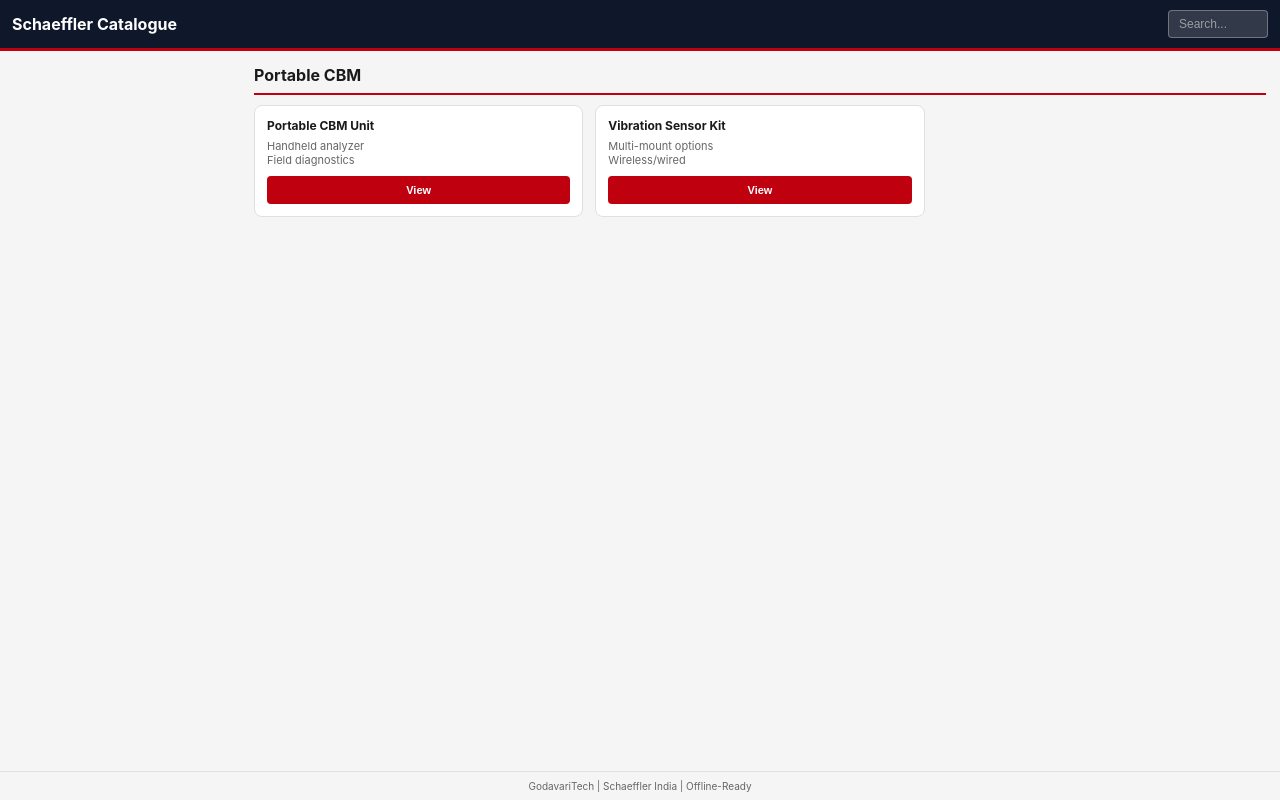
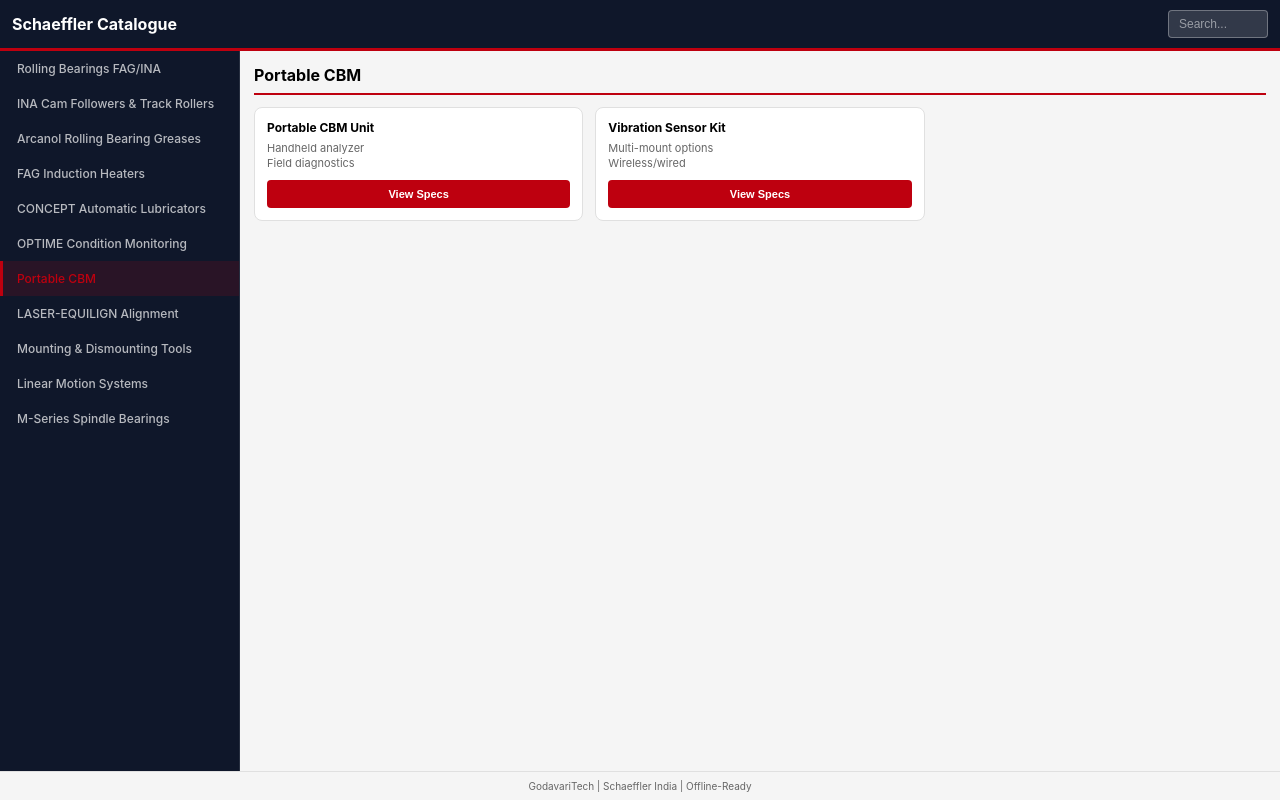
Before and after one commit to Sushilxz/schaeffler-catalogue, a plain HTML site: page index.html in a window 1280 px wide. Both pictures are taken after a click on the element "Portable CBM". Drawn offline with Linux system fonts and the light colour scheme.

Commit message:
Update index.html

```diff
--- a/index.html
+++ b/index.html
@@ -8,143 +8,203 @@
 <title>Schaeffler Catalogue</title>
 <link rel="manifest" href="manifest.json">
 <style>
-:root{--dark:#0F172A;--red:#BE000F;--bg:#fff;--txt:#1a1a1a;--sec:#666;--border:#e0e0e0}
-*{margin:0;padding:0;box-sizing:border-box}
-body{height:100vh;font-family:-apple-system,BlinkMacSystemFont,'Segoe UI',Roboto,sans-serif;background:#f5f5f5;color:var(--txt);display:flex;flex-direction:column;overflow:hidden;-webkit-user-select:none;user-select:none}
-header{background:var(--dark);color:#fff;padding:10px 12px;display:flex;justify-content:space-between;align-items:center;border-bottom:3px solid var(--red);z-index:100;flex-shrink:0}
-h1{font-size:16px;font-weight:700;margin:0}
-.menu{background:0;border:0;color:#fff;font-size:18px;cursor:pointer;padding:4px;display:none}
-.search{background:rgba(255,255,255,.15);border:1px solid rgba(255,255,255,.3);border-radius:4px;padding:6px 10px;color:#fff;font-size:12px;width:100px;transition:width.2s}
-.search::placeholder{color:rgba(255,255,255,.5)}
-.search:focus{outline:0;width:140px;border-color:var(--red)}
-.container{display:flex;flex:1;overflow:hidden}
-.sidebar{background:var(--dark);width:240px;overflow-y:auto;border-right:1px solid rgba(255,255,255,.1);flex-shrink:0;transition:transform.3s}
-.sidebar.hide{transform:translateX(-100%)}
-.item{padding:10px 14px;color:rgba(255,255,255,.7);cursor:pointer;border-left:3px solid transparent;font-size:12px;font-weight:500;transition:all.1s}
-.item:hover{background:rgba(255,255,255,.08);color:#fff}
-.item.on{background:rgba(190,0,15,.15);color:var(--red);border-left-color:var(--red)}
-.content{flex:1;overflow-y:auto;padding:14px}
-.title{font-size:16px;font-weight:700;margin-bottom:10px;padding-bottom:8px;border-bottom:2px solid var(--red)}
-.grid{display:grid;grid-template-columns:repeat(auto-fill,minmax(260px,1fr));gap:12px}
-.card{background:var(--bg);border:1px solid var(--border);border-radius:8px;padding:12px;transition:all.15s;cursor:pointer}
-.card:hover{box-shadow:0 2px 8px rgba(190,0,15,.12);border-color:var(--red)}
-.name{font-size:12px;font-weight:700;margin-bottom:6px}
-.spec{font-size:11px;color:var(--sec);line-height:1.3;margin-bottom:8px}
-.btn{width:100%;padding:8px;background:var(--red);color:#fff;border:0;border-radius:4px;font-size:11px;font-weight:600;cursor:pointer}
-.btn:active{background:#9a000c}
-@media(max-width:768px){.menu{display:block}.grid{grid-template-columns:1fr}.search{width:80px}.search:focus{width:120px}}
-footer{padding:8px 12px;font-size:10px;color:var(--sec);text-align:center;border-top:1px solid var(--border);flex-shrink:0}
+* { margin: 0; padding: 0; box-sizing: border-box; }
+body { height: 100vh; font-family: -apple-system, BlinkMacSystemFont, 'Segoe UI', Roboto, sans-serif; background: #f5f5f5; display: flex; flex-direction: column; overflow: hidden; }
+header { background: #0F172A; color: #fff; padding: 10px 12px; display: flex; justify-content: space-between; align-items: center; border-bottom: 3px solid #BE000F; flex-shrink: 0; }
+h1 { font-size: 16px; font-weight: 700; }
+.search { background: rgba(255,255,255,0.15); border: 1px solid rgba(255,255,255,0.3); border-radius: 4px; padding: 6px 10px; color: #fff; font-size: 12px; width: 100px; }
+.search::placeholder { color: rgba(255,255,255,0.5); }
+.search:focus { outline: none; width: 140px; border-color: #BE000F; }
+.menu { background: none; border: none; color: #fff; font-size: 18px; cursor: pointer; display: none; padding: 4px; }
+.container { display: flex; flex: 1; overflow: hidden; }
+.sidebar { background: #0F172A; width: 240px; overflow-y: auto; border-right: 1px solid rgba(255,255,255,0.1); flex-shrink: 0; }
+.sidebar.hide { display: none; }
+.item { padding: 10px 14px; color: rgba(255,255,255,0.7); cursor: pointer; border-left: 3px solid transparent; font-size: 12px; font-weight: 500; }
+.item:hover { background: rgba(255,255,255,0.08); }
+.item.active { background: rgba(190,0,15,0.15); color: #BE000F; border-left-color: #BE000F; }
+.content { flex: 1; overflow-y: auto; padding: 14px; }
+.title { font-size: 16px; font-weight: 700; margin-bottom: 12px; padding-bottom: 8px; border-bottom: 2px solid #BE000F; }
+.grid { display: grid; grid-template-columns: repeat(auto-fill, minmax(260px, 1fr)); gap: 12px; }
+.card { background: #fff; border: 1px solid #e0e0e0; border-radius: 8px; padding: 12px; }
+.card:hover { box-shadow: 0 2px 8px rgba(190,0,15,0.12); border-color: #BE000F; }
+.card-name { font-size: 12px; font-weight: 700; margin-bottom: 6px; }
+.card-spec { font-size: 11px; color: #666; line-height: 1.4; margin-bottom: 8px; }
+.btn { width: 100%; padding: 8px; background: #BE000F; color: #fff; border: none; border-radius: 4px; font-size: 11px; font-weight: 600; cursor: pointer; }
+.btn:active { background: #9a000c; }
+footer { padding: 8px 12px; font-size: 10px; color: #666; text-align: center; border-top: 1px solid #e0e0e0; flex-shrink: 0; }
+@media (max-width: 768px) { .menu { display: block; } .grid { grid-template-columns: 1fr; } .sidebar.hide { display: none; } }
 </style>
 </head>
 <body>
 <header>
-<div><h1>Schaeffler Catalogue</h1></div>
+  <h1>Schaeffler Catalogue</h1>
   <input class="search" id="search" placeholder="Search...">
   <button class="menu" id="menu">☰</button>
 </header>
+
 <div class="container">
   <div class="sidebar" id="sidebar"></div>
-<div class="content"><div class="title" id="title">Rolling Bearings</div><div class="grid" id="grid"></div></div>
+  <div class="content">
+    <div class="title" id="title">Loading...</div>
+    <div class="grid" id="grid"></div>
   </div>
+</div>
+
 <footer>GodavariTech | Schaeffler India | Offline-Ready</footer>
+
 <script>
-const data={
-"rolling-bearings":{"title":"Rolling Bearings FAG/INA","products":[
-{name:"Deep Groove Ball",spec:"FAG 60xx/62xx/63xx",cat:"High-speed, low-friction"},
-{name:"Angular Contact",spec:"35° contact angle",cat:"Radial & axial loads"},
-{name:"Four-Point Contact",spec:"QJ X-life, split ring",cat:"Compressors, pumps, automotive"},
-{name:"Self-Aligning Ball",spec:"INA 120xx/130xx",cat:"Misalignment compensation"},
-{name:"Thin-Section",spec:"Compact design",cat:"Space-constrained applications"},
-{name:"Cylindrical Roller",spec:"NJ/NU series",cat:"High radial load machinery"}
+console.log('%cSchaeffler Catalogue Starting', 'color: #BE000F; font-size: 14px; font-weight: bold;');
+
+const FAMILIES = {
+  'rolling': { title: 'Rolling Bearings FAG/INA', products: [
+    { name: 'Deep Groove Ball', spec: 'FAG 60xx/62xx/63xx', cat: 'High-speed, low-friction' },
+    { name: 'Angular Contact', spec: '35° contact angle', cat: 'Radial & axial loads' },
+    { name: 'Four-Point Contact', spec: 'QJ X-life, split ring', cat: 'Compressors, pumps, automotive' },
+    { name: 'Self-Aligning Ball', spec: 'INA 120xx/130xx', cat: 'Misalignment compensation' },
+    { name: 'Thin-Section', spec: 'Compact design', cat: 'Space-constrained applications' },
+    { name: 'Cylindrical Roller', spec: 'NJ/NU series', cat: 'High radial load machinery' }
   ]},
-"cam-followers":{"title":"INA Cam Followers & Track Rollers","products":[
-{name:"KR Series Cam",spec:"Stud/yoke variants",cat:"High-speed, low-friction"},
-{name:"NUTR Track Rollers",spec:"Needle roller system",cat:"Linear motion automation"},
-{name:"NART Series",spec:"Heavy-duty guidance",cat:"Precision positioning"}
+  'cam-followers': { title: 'INA Cam Followers & Track Rollers', products: [
+    { name: 'KR Series', spec: 'Stud/yoke variants', cat: 'High-speed, low-friction' },
+    { name: 'NUTR Track Rollers', spec: 'Needle roller system', cat: 'Linear motion automation' },
+    { name: 'NART Series', spec: 'Heavy-duty guidance', cat: 'Precision positioning' }
   ]},
-"arcanol":{"title":"Arcanol Rolling Bearing Greases","products":[
-{name:"ARCANOL MULTI2",spec:"400g, 1kg, 5kg, 25kg",cat:"Multi-purpose, wide range"},
-{name:"ARCANOL LOAD",spec:"Heavy-duty formula",cat:"High-load extended life"},
-{name:"ARCANOL TEMP",spec:"High-temperature",cat:"Up to 150°C continuous"},
-{name:"Refill Cartridge",spec:"CONCEPT-compatible",cat:"100% quality tested"}
+  'arcanol': { title: 'Arcanol Rolling Bearing Greases', products: [
+    { name: 'ARCANOL MULTI2', spec: '400g, 1kg, 5kg, 25kg', cat: 'Multi-purpose, wide range' },
+    { name: 'ARCANOL LOAD', spec: 'Heavy-duty formula', cat: 'High-load extended life' },
+    { name: 'ARCANOL TEMP', spec: 'High-temperature', cat: 'Up to 150°C continuous' },
+    { name: 'Refill Cartridge', spec: 'CONCEPT-compatible', cat: '100% quality tested' }
   ]},
-"heaters":{"title":"FAG Induction Heaters","products":[
-{name:"MFT Mobile Heater",spec:"Medium-frequency",cat:"60% cost savings, on-site"},
-{name:"HEATER Table",spec:"Touchscreen control",cat:"50% time & energy savings"},
-{name:"HEATER Floor",spec:"Heavy-duty industrial",cat:"Large components, safety"}
+  'heaters': { title: 'FAG Induction Heaters', products: [
+    { name: 'MFT Mobile', spec: 'Medium-frequency', cat: '60% cost savings, on-site' },
+    { name: 'HEATER Table', spec: 'Touchscreen control', cat: '50% time & energy savings' },
+    { name: 'HEATER Floor', spec: 'Heavy-duty industrial', cat: 'Large components, safety' }
   ]},
-"concept":{"title":"CONCEPT Automatic Lubricators","products":[
-{name:"CONCEPT 1",spec:"Compact variant",cat:"Single-point application"},
-{name:"CONCEPT 2",spec:"Digital display",cat:"Flexible scheduling"},
-{name:"CONCEPT 4",spec:"4-outlet multi",cat:"Coordinated timing"},
-{name:"CONCEPT 8",spec:"Industrial scale",cat:"Up to 8 points"}
+  'concept': { title: 'CONCEPT Automatic Lubricators', products: [
+    { name: 'CONCEPT 1', spec: 'Compact', cat: 'Single-point application' },
+    { name: 'CONCEPT 2', spec: 'Digital display', cat: 'Flexible scheduling' },
+    { name: 'CONCEPT 4', spec: '4-outlet', cat: 'Coordinated timing' },
+    { name: 'CONCEPT 8', spec: 'Industrial scale', cat: 'Up to 8 points' }
   ]},
-"optime":{"title":"OPTIME Condition Monitoring","products":[
-{name:"SmartCheck Sensor",spec:"ISO 18436 certified",cat:"Vibration monitoring"},
-{name:"ProLink Gateway",spec:"3-module hub",cat:"Cloud integration"},
-{name:"Premesy Controller",spec:"4-channel monitor",cat:"Local processing"},
-{name:"OPTIME Smart Lube",spec:"Integrated sensor",cat:"Predictive greasing"}
+  'optime': { title: 'OPTIME Condition Monitoring', products: [
+    { name: 'SmartCheck Sensor', spec: 'ISO 18436 certified', cat: 'Vibration monitoring' },
+    { name: 'ProLink Gateway', spec: '3-module hub', cat: 'Cloud integration' },
+    { name: 'Premesy Controller', spec: '4-channel monitor', cat: 'Local processing' },
+    { name: 'OPTIME Smart Lube', spec: 'Integrated sensor', cat: 'Predictive greasing' }
   ]},
-"cbm":{"title":"Portable CBM","products":[
-{name:"Portable CBM Unit",spec:"Handheld analyzer",cat:"Field diagnostics"},
-{name:"Vibration Sensor Kit",spec:"Multi-mount options",cat:"Wireless/wired"}
+  'cbm': { title: 'Portable CBM', products: [
+    { name: 'Portable CBM Unit', spec: 'Handheld analyzer', cat: 'Field diagnostics' },
+    { name: 'Vibration Sensor Kit', spec: 'Multi-mount options', cat: 'Wireless/wired' }
   ]},
-"alignment":{"title":"LASER-EQUILIGN Alignment","products":[
-{name:"EQUILIGN Compact",spec:"Portable system",cat:"Fast alignment"},
-{name:"EQUILIGN Industrial",spec:"High-precision",cat:"Large equipment"}
+  'alignment': { title: 'LASER-EQUILIGN Alignment', products: [
+    { name: 'EQUILIGN Compact', spec: 'Portable', cat: 'Fast alignment' },
+    { name: 'EQUILIGN Industrial', spec: 'High-precision', cat: 'Large equipment' }
   ]},
-"mounting":{"title":"Mounting & Dismounting Tools","products":[
-{name:"Hydraulic Puller",spec:"Multiple sizes",cat:"Safe removal"},
-{name:"Mounting Sleeve",spec:"Standard/custom",cat:"Uniform pressure"},
-{name:"Installation Kit",spec:"Complete toolset",cat:"Guides, adapters"}
+  'mounting': { title: 'Mounting & Dismounting Tools', products: [
+    { name: 'Hydraulic Puller', spec: 'Multiple sizes', cat: 'Safe removal' },
+    { name: 'Mounting Sleeve', spec: 'Standard/custom', cat: 'Uniform pressure' },
+    { name: 'Installation Kit', spec: 'Complete toolset', cat: 'Guides, adapters' }
   ]},
-"linear":{"title":"Linear Motion Systems","products":[
-{name:"Recirculating Ball",spec:"KWVE-W series",cat:"Smooth linear motion"},
-{name:"Ball Monorail",spec:"Double-rail precision",cat:"High accuracy automation"},
-{name:"Roller Monorail",spec:"Heavy-load systems",cat:"Large equipment"}
+  'linear': { title: 'Linear Motion Systems', products: [
+    { name: 'Recirculating Ball', spec: 'KWVE-W series', cat: 'Smooth linear motion' },
+    { name: 'Ball Monorail', spec: 'Double-rail precision', cat: 'High accuracy automation' },
+    { name: 'Roller Monorail', spec: 'Heavy-load systems', cat: 'Large equipment' }
   ]},
-"spindle":{"title":"M-Series Spindle Bearings","products":[
-{name:"M-Series Steel",spec:"100Cr6 cost-effective",cat:"Milling, turning, grinding"},
-{name:"HCM-Series",spec:"Ceramic balls",cat:"High-speed performance"},
-{name:"VCM-Series",spec:"Vacrodur rings",cat:"Extreme robustness"}
+  'spindle': { title: 'M-Series Spindle Bearings', products: [
+    { name: 'M-Series (100Cr6)', spec: 'Cost-effective', cat: 'Milling, turning, grinding' },
+    { name: 'HCM-Series', spec: 'Ceramic balls', cat: 'High-speed performance' },
+    { name: 'VCM-Series', spec: 'Vacrodur rings', cat: 'Extreme robustness' }
   ]}
 };
 
-const sidebar=document.getElementById("sidebar"),grid=document.getElementById("grid"),title=document.getElementById("title"),search=document.getElementById("search"),menu=document.getElementById("menu");
-let current="rolling-bearings";
+let current = 'rolling';
+const sidebar = document.getElementById('sidebar');
+const grid = document.getElementById('grid');
+const title = document.getElementById('title');
+const search = document.getElementById('search');
+const menu = document.getElementById('menu');
 
-Object.keys(data).forEach(k=>{
-const div=document.createElement("div");
-div.className="item"+(k==="rolling-bearings"?" on":"");
-div.textContent=data[k].title;
-div.onclick=()=>show(k);
-sidebar.appendChild(div);
+console.log('%cData loaded: ' + Object.keys(FAMILIES).length + ' families', 'color: #0F172A');
+
+function renderSidebar() {
+  console.log('Rendering sidebar...');
+  Object.keys(FAMILIES).forEach(key => {
+    const item = document.createElement('div');
+    item.className = 'item' + (key === 'rolling' ? ' active' : '');
+    item.textContent = FAMILIES[key].title;
+    item.onclick = function() { selectFamily(key); };
+    sidebar.appendChild(item);
+  });
+  console.log('%cSidebar rendered', 'color: green');
+}
+
+function selectFamily(key) {
+  console.log('Selected family:', key);
+  current = key;
+  const family = FAMILIES[key];
+
+  title.textContent = family.title;
+
+  document.querySelectorAll('.item').forEach(el => el.classList.remove('active'));
+  event.target.classList.add('active');
+
+  renderProducts(family.products);
+  search.value = '';
+  if (window.innerWidth <= 768) sidebar.classList.add('hide');
+}
+
+function renderProducts(products) {
+  console.log('Rendering ' + products.length + ' products');
+
+  if (!products || products.length === 0) {
+    grid.innerHTML = '<div style="padding:20px; color:#666;">No products found</div>';
+    return;
+  }
+
+  let html = '';
+  for (let i = 0; i < products.length; i++) {
+    const p = products[i];
+    html += '<div class="card"><div class="card-name">' + p.name + '</div><div class="card-spec">' + p.spec + '<br>' + p.cat + '</div><button class="btn">View Specs</button></div>';
+  }
+
+  grid.innerHTML = html;
+  console.log('%c' + products.length + ' products rendered', 'color: green');
+}
+
+search.addEventListener('input', function(e) {
+  const q = e.target.value.toLowerCase();
+  const family = FAMILIES[current];
+
+  if (!q) {
+    renderProducts(family.products);
+    return;
+  }
+
+  const filtered = [];
+  for (let i = 0; i < family.products.length; i++) {
+    const p = family.products[i];
+    if (p.name.toLowerCase().includes(q) || p.spec.toLowerCase().includes(q) || p.cat.toLowerCase().includes(q)) {
+      filtered.push(p);
+    }
+  }
+
+  renderProducts(filtered);
 });
 
-function show(k){
-current=k;
-const d=data[k];
-title.textContent=d.title;
-grid.innerHTML=d.products.map(p=>`<div class="card"><div class="name">${p.name}</div><div class="spec">${p.spec}<br>${p.cat}</div><button class="btn" onclick="open('${p.name}')">View</button></div>`).join("");
-document.querySelectorAll(".item").forEach(el=>el.classList.remove("on"));
-event.target.classList.add("on");
-search.value="";
-sidebar.classList.add("hide");
-}
-
-search.addEventListener("input",()=>{
-const q=search.value.toLowerCase();
-if(!q){document.querySelectorAll(".card").forEach(c=>c.style.display="");return}
-document.querySelectorAll(".card").forEach(c=>{
-c.style.display=c.textContent.toLowerCase().includes(q)?"":"none";
-});
+menu.addEventListener('click', function() {
+  sidebar.classList.toggle('hide');
 });
 
-menu.onclick=()=>sidebar.classList.toggle("hide");
-document.addEventListener("click",e=>{if(!e.target.closest(".sidebar")&&e.target!==menu)sidebar.classList.add("hide")});
+document.addEventListener('click', function(e) {
+  if (!e.target.closest('.sidebar') && e.target !== menu) {
+    if (window.innerWidth <= 768) sidebar.classList.add('hide');
+  }
+});
 
-show("rolling-bearings");
-if('serviceWorker'in navigator)navigator.serviceWorker.register('sw.js').catch(()=>{});
+console.log('%cInitializing app...', 'color: #BE000F; font-weight: bold');
+renderSidebar();
+selectFamily('rolling');
+console.log('%c✓ App Ready', 'color: green; font-size: 14px; font-weight: bold');
 </script>
 </body>
 </html>
```
Lines whose indentation alone changed are shown as unchanged.
